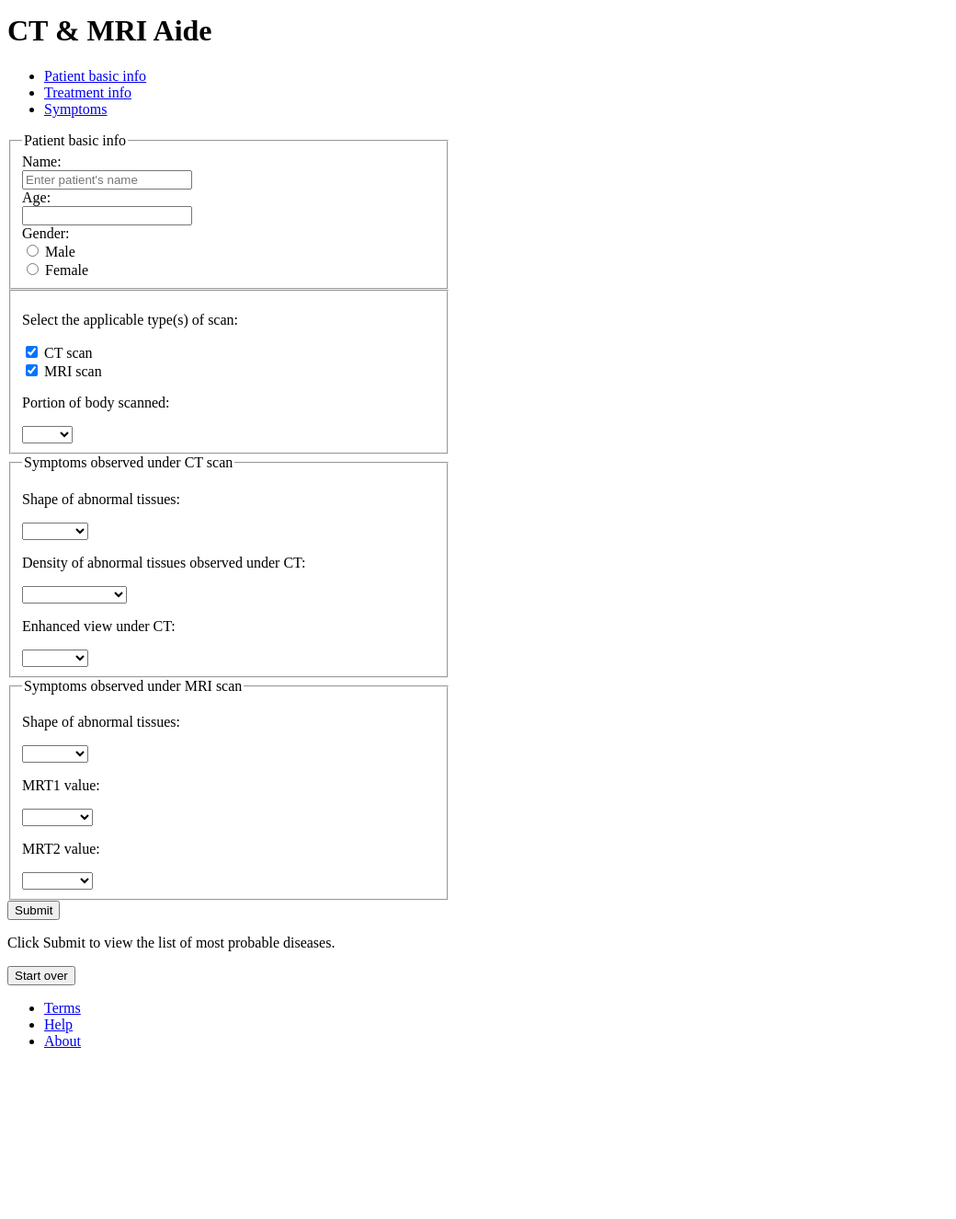
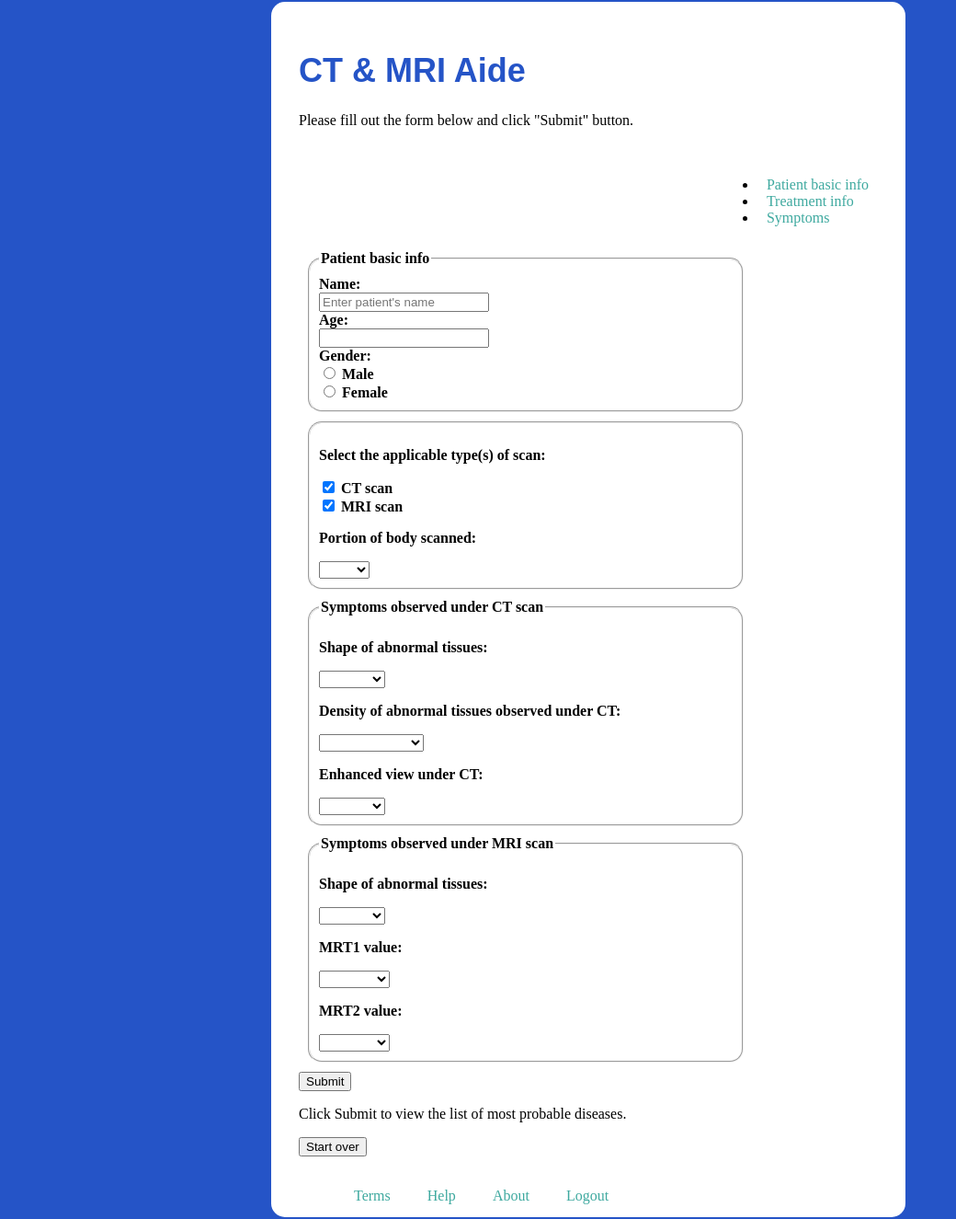
Before and after one commit to csun11/COM580_project1, a plain HTML site: page input.htm in a window 1280 px wide. Shown: the part 6-1331 px from the top of the page at 92% size, without its empty margins (0-1040 px from the left). Before the commit the page ends 1163 px from the top, so only its background shows below. Drawn offline with nearby package versions, Linux system fonts and the light colour scheme; a script that the page names is missing.

Commit message:
updated the css files. Still need to fix some styling & jQuery details.

```diff
--- a/input.htm
+++ b/input.htm
@@ -23,8 +23,10 @@
 
 
   <body>
+   <div id="wrapper">
 	<div id="header">
 		<h1>CT &amp; MRI Aide</h1>
+		<p>Please fill out the form below and click "Submit" button.</p>
 	</div>
 
 	<div id="nav">
@@ -139,7 +141,9 @@
 		<li><a href="#">Terms</a></li>
 		<li><a href="#">Help</a></li>
 		<li><a href="#">About</a></li>
+		<li><a href="#">Logout</a></li>
 	 </ul>
     </div>
+   </div>
   </body>
 </html>
--- a/screen.css
+++ b/screen.css
@@ -1,7 +1,73 @@
-#login {
+html {
+	background-color: #2554C7;
+	}
+
+#wrapper {
+	margin: 0 auto;
+	width: 650px;
 	background-color: white;
-	position: absolute;
+	padding: 20px;
+	-moz-border-radius: 15px;
+	border-radius: 15px;
 	}
+
+
+#header, #footer, #content, #nav {
+	padding: 10px;
+	}
+
+#footer {
+	position: relative;
+	bottom: 15px;
+	}
+
+h1 {
+	font-family: arial;
+	font-size: 36px;
+	font-weight: bold;
+	color: #2554C7;
+	}
+
+a {
+	text-decoration: none;
+	color: #3EA99F;
+	padding: 10px;
+	}
+
+.notes {
+	font-family: arial;
+	font-size: 16px;
+	color: gray;
+	}
+
+.underlined {
+	border-bottom: dotted #CCCCCC;
+	font-weight: bold;
+	font-family: arial;
+	margin-top: 20px;
+	}
+
+#content li {
+	list-style-type: decimal;
+	}
+
+#footer li {
+	line-height: 150%;
+	margin: 10px 10px;
+	float: left;
+	list-style-type: none;
+	}
+
+fieldset {
+	width: 450px;
+	font-weight: bold;
+	background-color: white;
+	margin: 10px;
+	padding: 10px;
+	-moz-border-radius: 15px;
+	border-radius: 15px;
+	}
+
 
 .shade {
 	background-color: black;
@@ -9,16 +75,11 @@
 	width: 100$;
 	}
 
-#rightpanel {
-	margin: 0 auto;
-	width: 650px;
+.results {
+	margin: 20px;
+	}
+
+#nav {
+	position: relative;
 	float: right;
 	}
-
-fieldset {
-	width: 450px;
-	}
-
-#leftpanel {
-	position: relative;
-	}
```
Also changed, not shown: index.htm (+9 -6 lines), result.htm (+9 -2 lines), fever.txt.
